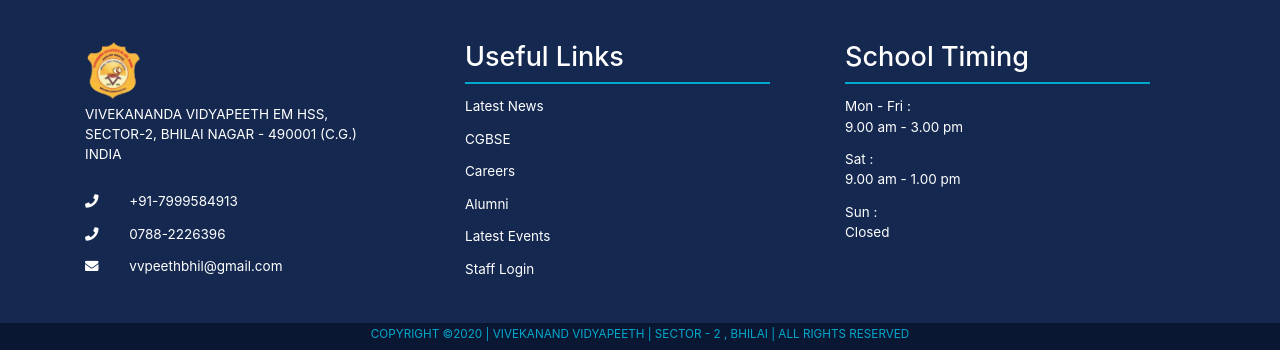
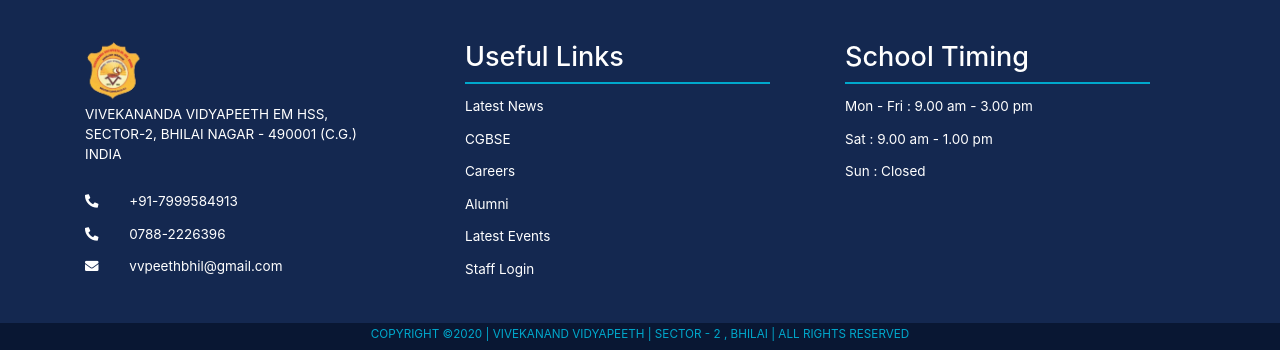
Before and after one commit to bhatiaisb5300/vvpeeth, a Django app: page / in a window 1280 px wide. Shown: the part 2411-2761 px from the top of the page. Run offline with Django 3.2, Linux system fonts and the light colour scheme; data that the repository does not hold is empty; some libraries are stand-ins or nearby versions.

Commit message:
Fixed UI and other bugs

```diff
--- a/vvp/templates/alumni.html
+++ b/vvp/templates/alumni.html
@@ -105,7 +105,7 @@
         </div>
         <div class="form-group col-md-2">
           <label for="inputZip">Zip</label>
-          <input type="text" class="form-control" name='zipcode' id="inputZip" required>
+          <input type="text" class="form-control" name='zipcode' pattern="[0-9]{6}" id="inputZip" required>
         </div>
       </div>
       <div class="form-group">
--- a/vvp/templates/base.html
+++ b/vvp/templates/base.html
@@ -14,6 +14,7 @@
     <link rel="stylesheet" href='{% static "css/login.css" %}'>
     <link rel="stylesheet" href='{% static "css/our-gems.css" %}'>
     <link rel="stylesheet" href='{% static "css/table.css" %}'>
+    <link rel='icon' href='{% static "img/logo 2.png" %}' type='image/x-icon'>
 
 
 
@@ -79,8 +80,8 @@
             <img  alt="" src='{% static "img/logo 2.png" %}' width="60px">
             <p id="address">Vivekananda Vidyapeeth EM HSS, Sector-2, Bhilai Nagar - 490001 (C.G.) India</p>
             <ul class="list-inline mt-5">
-              <li > <i class="fas fa-phone text-theme-colored2 mr-5"></i> <a class="text-gray" href="tel:+91-7999584913">+91-7999584913</a> </li>
-		        <li > <i class="fas fa-phone text-theme-colored2 mr-5"></i> <a class="text-gray" href="tel:07882226396">0788-2226396</a> </li>
+              <li > <i class="fas fa-phone text-theme-colored2 fa-flip-horizontal mr-5" ></i> <a class="text-gray" href="tel:+91-7999584913">+91-7999584913</a> </li>
+		          <li> <i class="fas fa-phone text-theme-colored2 fa-flip-horizontal mr-5" ></i> <a class="text-gray" href="tel:07882226396">0788-2226396</a> </li>
               <li> <i class="fas fa-envelope text-theme-colored2 mr-5"></i> <a class="text-gray" href="mailto:vvpeethbhil@gmail.com">vvpeethbhil@gmail.com</a> </li>
               <!-- <li > <i class="fas fa-globe text-theme-colored2 mr-5"></i> <a class="text-gray" href="#">www.rungtainternational.org</a> </li> -->
             </ul>
@@ -117,15 +118,15 @@
                     <hr class="widget-title-underline">
                     <div class="opening-hours">
                       <ul class="list-border">
-                        <li class="clearfix"> <span> Mon - Fri :  </span>
-                          <div class="value pull-right"> 9.00 am - 3.00 pm </div>
+                        <li class="clearfix"> <span> Mon - Fri : 9.00 am - 3.00 pm </span>
+                          <!-- <div class="value pull-right"> 9.00 am - 3.00 pm </div> -->
                         </li>
 
-                        <li class="clearfix"> <span> Sat : </span>
-                          <div class="value pull-right"> 9.00 am - 1.00 pm </div>
+                        <li class="clearfix"> <span> Sat :  9.00 am - 1.00 pm </span>
+                          <!-- <div class="value pull-right"> 9.00 am - 1.00 pm </div> -->
                         </li>
-                        <li class="clearfix"> <span> Sun : </span>
-                          <div class="value pull-right bg-theme-colored2 text-white closed"> Closed </div>
+                        <li class="clearfix"> <span> Sun : Closed  </span>
+                          <!-- <div class="value pull-right bg-theme-colored2 text-white closed"> Closed </div> -->
                         </li>
                       </ul>
                     </div>
--- a/vvp/templates/home.html
+++ b/vvp/templates/home.html
@@ -62,7 +62,7 @@
     <div class="row">
       <div class="col-md-12">
         <div class="header-img text-center">
-          <h1 style="color:#142850;">Gallery</h1>
+          <h1 style="color:#FFFFFF;">Gallery</h1>
           <hr class="title-underline">
         </div>
       </div>
--- a/vvp/templates/our-gems.html
+++ b/vvp/templates/our-gems.html
@@ -16,7 +16,7 @@
   {% endif %}
   <div class="class-title">
     <center>
-      <h1>Class 10th Acheivers</h1>
+      <h1>Class 10th Achievers</h1>
 
       </center>
 <hr class="underline">
@@ -42,7 +42,7 @@
 
   <div class="class-title">
     <center>
-      <h1>Class 12th Acheivers</h1>
+      <h1>Class 12th Achievers</h1>
 
       </center>
     <hr class="underline">
--- a/vvp/views.py
+++ b/vvp/views.py
@@ -8,8 +8,8 @@
 
 # Create your views here.
 def index(request):
-    obj_gallery = reversed(gallery.objects.all().order_by('date')[:6])
-    obj_notice = reversed(notice_events.objects.all().order_by('date')[:4])
+    obj_gallery = gallery.objects.all().order_by('date').reverse()[:6]
+    obj_notice = notice_events.objects.all().order_by('date').reverse()[:4]
     return render(request,'home.html',{'gallery':obj_gallery,'notice':obj_notice})
 
 def alumni_view(request):
```
Also changed, not shown: vvp/migrations/0003_alumni_current_employment_status.py (added).
